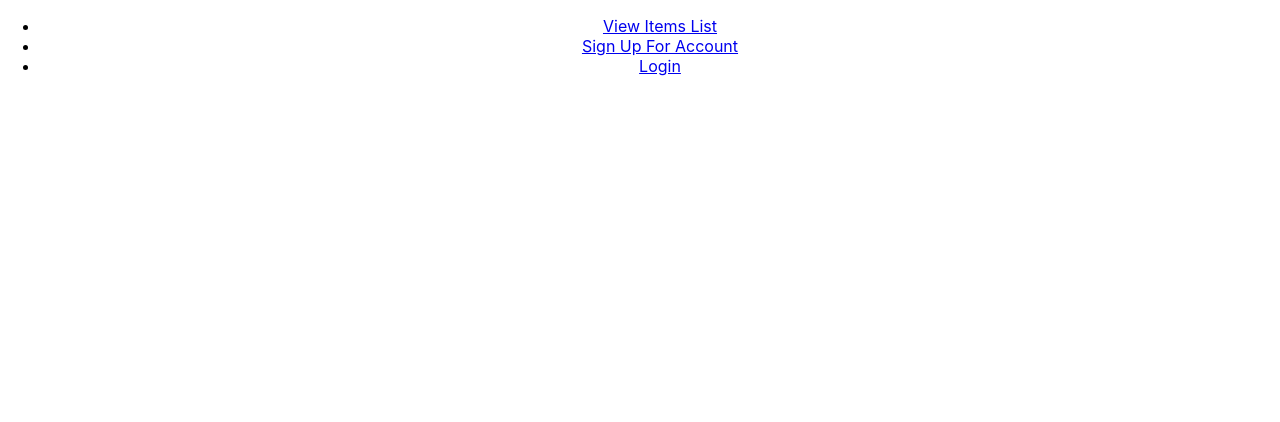
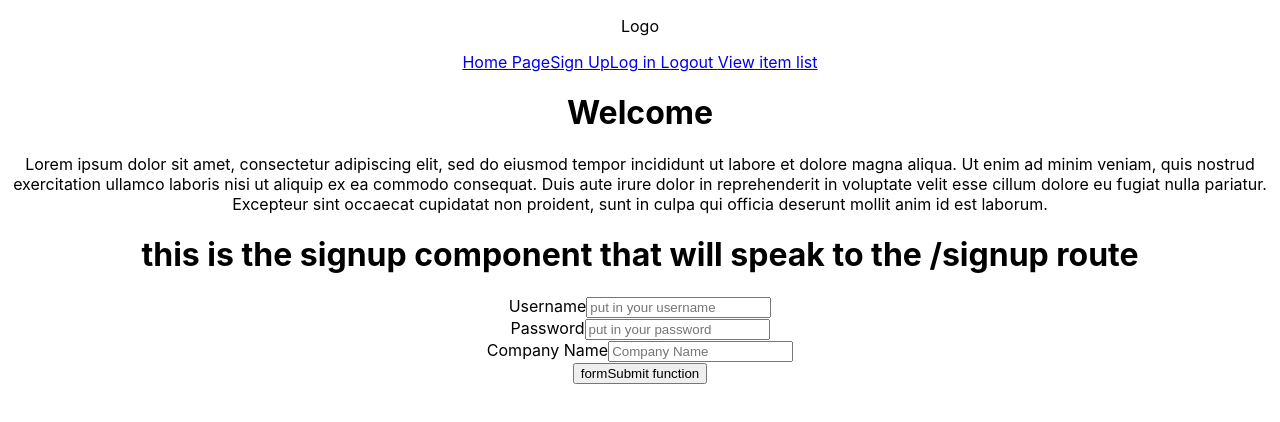
Before and after one commit to daniel-ross-module-3/reactSideApp, a React (Create React App) app: page /user/signup in a window 1280 px wide. Shown: the top 422 px of the page. Built offline with nearby package versions, Linux system fonts and the light colour scheme; no server answers.

Commit message:
added login/signup

```diff
--- a/src/App.js
+++ b/src/App.js
@@ -3,6 +3,7 @@ import logo from './logo.svg';
 import './App.css';
 import { Route, Switch, Link } from 'react-router-dom';
 
+import Navbar from './components/Navbar'
 import ItemIndex from "./components/itemIndex";
 import itemDetails from "./components/itemDetails";
 import Signup from "./components/Signup";
@@ -25,6 +26,10 @@ class App extends Component {
   service = new UserService()
 
 
+  componentDidMount(props) {
+    this.fetchUser();
+  }
+
 
   fetchUser() {
     if (this.state.loggedInUser === null) {
@@ -36,6 +41,7 @@ class App extends Component {
 
         })
         .catch(err => {
+          console.log('catch getting hit', err)
           this.setState({
             loggedInUser: false
           })
@@ -43,43 +49,64 @@ class App extends Component {
     }
   }
 
-
-
   logInTheUser = (userToLogIn) => {
-    this.setState({ logInTheUser: userToLogIn })
-  }
+    // console.log('this is before',this.state.loggedInUser)
 
 
 
+    this.setState({ loggedInUser: userToLogIn })
+    // console.log('this is after',this.state.loggedInUser)
+
+  }
+
   showUser = () => {
+    console.log(this)
+
     if (this.state.loggedInUser) {
+      // console.log('you are logged in', this.state.loggedInUser)
       return (
-        <div>Welcome, {this.state.loggedInUser.username}</div>
+        <div>
+
+        <h4>Welcome, {this.state.loggedInUser.username}</h4>
+
+        </div>
+        )
+    } else {
+      return (
+        <div className="applicationInfoDiv">
+
+          <div className="paragraphAboutApp">
+
+            <h1>Welcome</h1>
+            <p className="paragraphAboutAppText">
+              Lorem ipsum dolor sit amet, consectetur adipiscing elit, sed do eiusmod tempor incididunt ut labore et dolore magna aliqua. Ut enim ad minim veniam, quis nostrud exercitation ullamco laboris nisi ut aliquip ex ea commodo consequat. Duis aute irure dolor in reprehenderit in voluptate velit esse cillum dolore eu fugiat nulla pariatur. Excepteur sint occaecat cupidatat non proident, sunt in culpa qui officia deserunt mollit anim id est laborum.
+                </p>
+          </div>
+        </div>
+
       )
+
+
     }
   }
 
+  // hideHeader = () =>{
+  //   this.setState({
+  //     showHeader: false,
+
+  //   })
+  // }
 
   logout = () => {
     this.service.logout().then(() => {
       this.setState({ loggedInUser: null });
+      console.log('you triggered the logout function', this.state.loggedInUser);
     })
   }
   render() {
     return <div className="App">
-          <nav>
-            <ul>
-              <li>
-            <Link to="/itemList"> View Items List</Link>
-            </li>
-            <li>
-            <Link to="/signup"> Sign Up For Account</Link>
-            </li>
-            <li>
-            <Link to="/login"> Login </Link>
-              </li>
-            </ul>
-          </nav>
+      <Navbar logUserOut={this.logout}/>
+          {this.showUser()}
 
 
 {/* -=-=-=-=-= ROUTES ROOM   =-=--=-=-=-=*/}
@@ -87,8 +114,9 @@ class App extends Component {
           <Route path="/itemList" render={props => <ItemIndex {...props} currentUser ={this.state.loggedInUser} />} />
         <Route path="/items/details/:id" component={itemDetails} />
 
-          <Route path="/signup" render={(props) => <Signup {...props}/>} />
-        <Route path="/login" render={(props) => <Login {...props}/> }/>
+        <Route path="/user/login" render={(props) => <Login   {...props} logTheUserIntoAppComponent={this.logInTheUser} />} />
+
+        <Route path="/user/signup" render={(props) => <Signup {...props} logTheUserIntoAppComponent={this.logInTheUser} />} />
         </Switch>
  {/* -==--==--=-=ROUTES ROOM ENDS -=-==--=-=-= */}
       </div>;
--- a/src/components/AddNewItem.js
+++ b/src/components/AddNewItem.js
@@ -10,6 +10,7 @@ class AddNewItem extends Component {
     theDescription: '',
     itemCost: 0,
     retailInput: 0,
+    quantity: 0
 
   }
 
@@ -24,12 +25,15 @@ class AddNewItem extends Component {
     const newDescription = this.state.theDescription;
     const newCost = this.state.itemCost;
     const newretailInput = this.state.retailInput;
+    const newQuantity = this.state.quantity
 
     Axios.post("http://localhost:5000/api/items/add-new",
       { theTitle: newName,
         theDescription: newDescription ,
         itemCost: newCost,
-        retailPrice:newretailInput},
+        retailPrice:newretailInput,
+        quantity: newQuantity},
+
       { withCredentials: true })
       .then((responeFromOurAPI) => {
         // console.log("-==--=-=",this.state.retailPrice)
@@ -65,6 +69,9 @@ class AddNewItem extends Component {
           <label>Retail Price</label>
           <input type="number"  value={this.state.retailInput} id="retailInput" onChange={this.updateInput} />
 
+
+        <label>Quantity in Stock</label>
+        <input type="number" value={this.state.quantity} id="quantity" onChange={this.updateInput} />
           <button>Save</button>
         </form>
       </div>;
--- a/src/components/Login.js
+++ b/src/components/Login.js
@@ -1,56 +1,61 @@
 import React, { Component } from 'react';
 import "../App.css";
-// import Axios from 'axios';
 import UserService from '../services/UserService';
-import { Link } from 'react-router-dom'
+
 
 
 class Login extends Component {
-  state = { usernameInput: '', passwordInput: '' };
+  state = {
+    username: '',
+    password: '',
+  }
   service = new UserService();
 
+  formSubmit = (e) => {
+    e.preventDefault();
+    this.service.login(this.state.username, this.state.password)
 
-  handleChange = (e) => {
-    this.setState({ [e.target.name]: e.target.value })
-  }
-
-
-  handleFormSubmit = (e) => {
-    e.preventDefault();
-    // you could just do axios.post('http://localhost:5000/api/signup, {username: this.state.userNameInput, password: this.state.passWordInput}, {withCredentials: true})
-    this.service.login(this.state.usernameInput, this.state.passwordInput)
-      .then((userFromDB) => {
-        console.log('------------------------', userFromDB)
-        this.props.logTheUserIntoAppComponent(userFromDB)
-        // here we wait for the API to give us the user object back after logging in
-        // then we pass that user object back to app component
-        this.setState({ usernameInput: '', passwordInput: '' })
-
-        this.props.history.push('/itemList');
+      // console.log('youyoyoyoyoyoyoy this is the formSubmit function to login')
+      .then((userFromDb) => {
+        this.setState({
+          username: '',
+          password: '',
+        })
+        this.props.logTheUserIntoAppComponent(userFromDb);
+        // console.log(this.state.username, this.state.password);
 
 
       })
       .catch((err) => {
-        console.log('sorry something went wrong', err)
+        console.log('sorry something went wrong', err);
+      })
+  }
 
-      })
+  changeTheInputText = (e) => {
+    // console.log('e.target.name ',e.target.name)
+    this.setState({
+      [e.target.name]: e.target.value,
+    })
 
   }
 
-  render() {
-    return (
-      <div>
-        <form onSubmit={this.handleFormSubmit}>
-          <label>Username:</label>
-          <input type="text" name="usernameInput" value={this.state.usernameInput} onChange={e => this.handleChange(e)} />
-
-          <label>Password:</label>
-          <input name="passwordInput" value={this.state.passwordInput} onChange={e => this.handleChange(e)} />
-
-          <input type="submit" value="Signup" />
-        </form>
 
 
+
+  render() {
+    // console.log(this.state.username);
+    // console.log('this will be the password', this.state.password);
+    return (
+
+      <div>
+        <h1>this is the Login component that will speak to the /login route</h1>
+        <form onSubmit={this.formSubmit}>
+          <label>Username</label>
+          <input type='text' name='username' placeholder="put in your username" value={this.state.username} onChange={e => this.changeTheInputText(e)} /><br />
+          <label>Password</label>
+          <input type='text' name='password' placeholder="put in your password" value={this.state.password} onChange={e => this.changeTheInputText(e)} /><br />
+          <input type="submit" value="login" />
+        </form>
       </div>
     )
   }
--- /dev/null
+++ b/src/components/Navbar.js
@@ -0,0 +1,25 @@
+import React, { Component } from 'react';
+import "../App.css";
+import { Route, Switch, Link } from 'react-router-dom';
+
+class Navbar extends Component {
+  render() {
+    return (
+      <div className="navbar-div">
+        <nav className="nav-link-container">
+          <p>Logo</p>
+
+          <Link to="/">Home Page</Link>
+          <Link to="/user/signup"
+          >Sign Up</Link>
+          <Link to="/user/login">Log in</Link>
+          <Link to="/" onClick={this.props.logUserOut}> Logout </Link>
+          <Link to="/itemList">View item list</Link>
+
+        </nav>
+      </div>
+    )
+  }
+}
+
+export default Navbar;
--- a/src/components/Signup.js
+++ b/src/components/Signup.js
@@ -1,59 +1,64 @@
 import React, { Component } from 'react';
 import "../App.css";
-import Axios from 'axios';
 import UserService from '../services/UserService';
-import { Link } from 'react-router-dom'
+
 
 
 class Signup extends Component {
-  state = { usernameInput: '', passwordInput: '' };
+  state = {
+    username: '',
+    password: '',
+    companyName: ''
+  }
   service = new UserService();
 
+  formSubmit = (e) => {
+    e.preventDefault();
 
-  handleChange = (e) => {
-    this.setState({ [e.target.name]: e.target.value })
-  }
-
-
-  handleFormSubmit = (e) => {
-    e.preventDefault();
-    // you could just do axios.post('http://localhost:5000/api/signup, {username: this.state.userNameInput, password: this.state.passWordInput}, {withCredentials: true})
-    this.service.signup(this.state.usernameInput, this.state.passwordInput)
+    this.service.signup(this.state.username, this.state.password, this.state.companyName)
       .then((userFromDB) => {
-        console.log('------------------------', userFromDB)
-        this.props.logTheUserIntoAppComponent(userFromDB)
+        // console.log('------------------------', userFromDB);
+        this.props.logTheUserIntoAppComponent(userFromDB);
         // here we wait for the API to give us the user object back after logging in
         // then we pass that user object back to app component
-        this.setState({ usernameInput: '', passwordInput: '' })
+        this.setState({ username: '', password: '', companyName: '' });
 
-        this.props.history.push('/itemList');
+        // this.props.history.push('/user');
 
 
       })
       .catch((err) => {
-        console.log('sorry something went wrong', err)
+        console.log('sorry something went wrong', err);
 
       })
-
   }
 
+  changeTheInputText = (e) => {
+
+    this.setState({
+      [e.target.name]: e.target.value,
+    })
+  }
+
+
+
+
   render() {
+    // console.log(this.state.username);
+    // console.log('this will be the password', this.state.password);
     return (
+
       <div>
-        <form onSubmit={this.handleFormSubmit}>
-          <label>Username:</label>
-          <input type="text" name="usernameInput" value={this.state.usernameInput} onChange={e => this.handleChange(e)} />
-
-          <label>Password:</label>
-          <input name="passwordInput" value={this.state.passwordInput} onChange={e => this.handleChange(e)} />
-
-          <input type="submit" value="Signup" />
+        <h1>this is the signup component that will speak to the /signup route</h1>
+        <form onSubmit={this.formSubmit}>
+          <label>Username</label>
+          <input type='text' name='username' placeholder="put in your username" value={this.state.username} onChange={e => this.changeTheInputText(e)} /><br />
+          <label>Password</label>
+          <input type='text' name='password' placeholder="put in your password" value={this.state.password} onChange={e => this.changeTheInputText(e)} /><br />
+          <label>Company Name</label>
+          <input type='text' name='companyName' placeholder="Company Name" value={this.state.companyName} onChange={e => this.changeTheInputText(e)} /><br />
+          <button type="submit">formSubmit function</button>
         </form>
-
-        <p>Already have account?
-                {/* <Link to={"/"}> Login</Link> */}
-        </p>
-
       </div>
     )
   }
```
Also changed, not shown: src/components/itemIndex.js (+71 -15 lines), src/services/UserService.js (+19 -24 lines).
